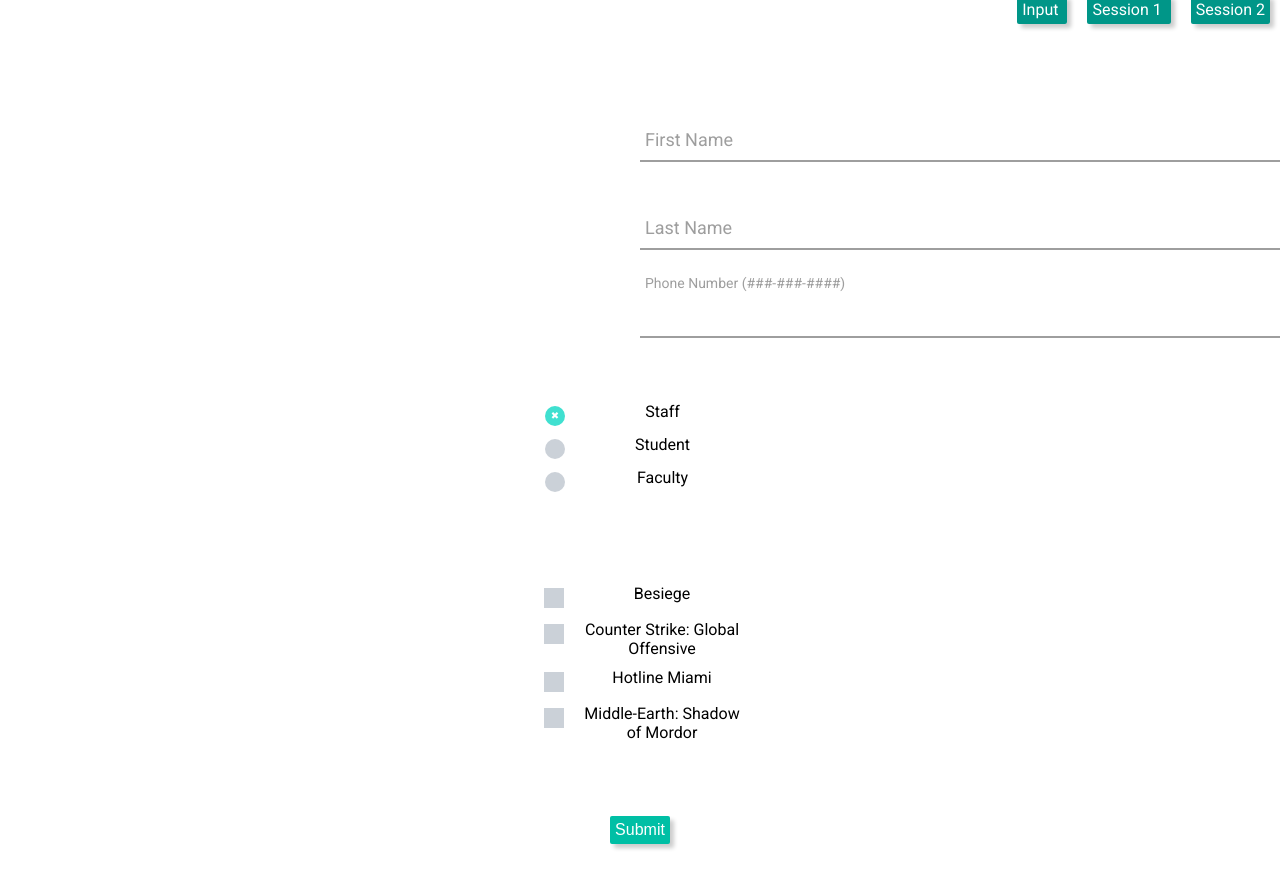
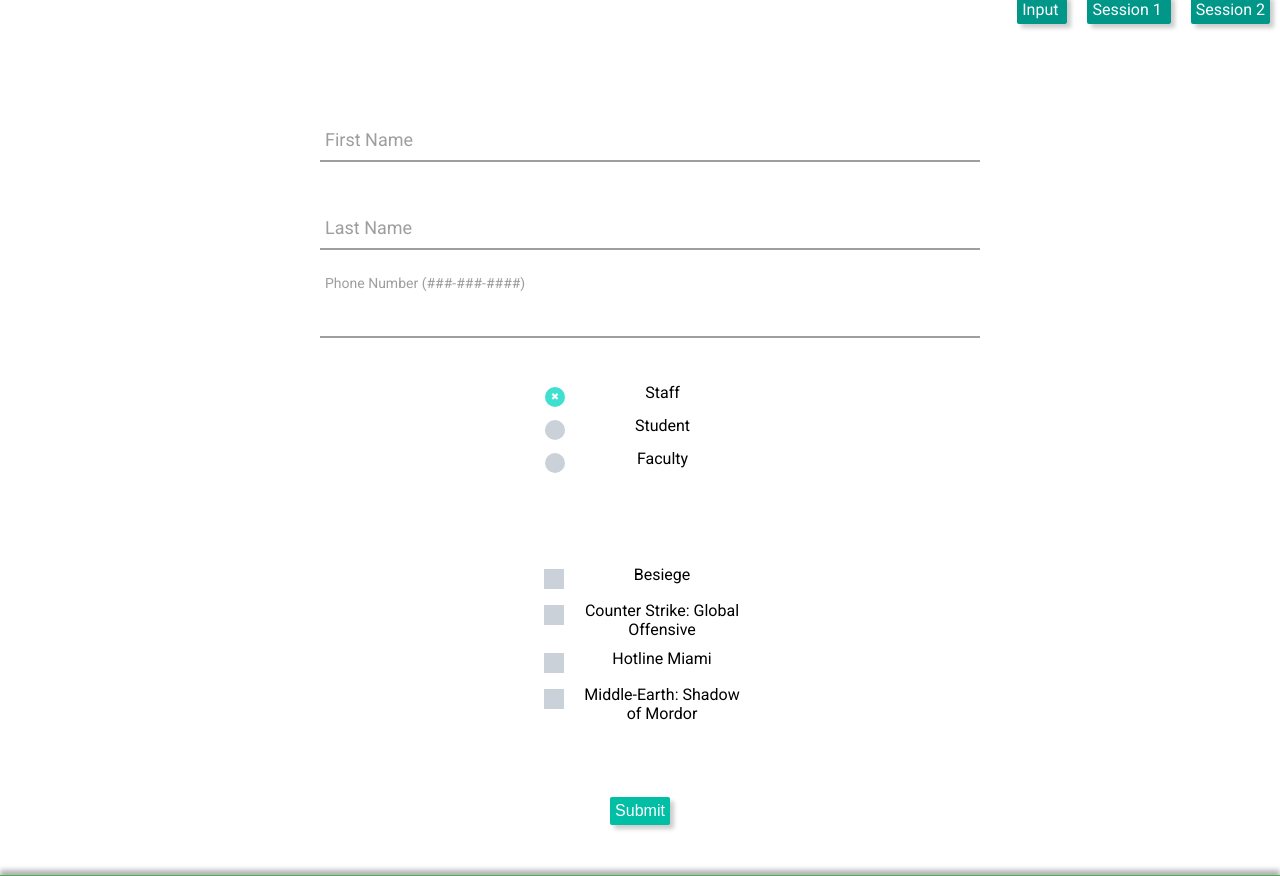
Before and after one commit to vanm0012/CST8238, a PHP site: page /Lab8/Session1.php in a window 1280 px wide. Shown: the part 75-951 px from the top of the page. Run offline with PHP 8.4, Linux system fonts and the light colour scheme.

Commit message:
Adjusted text box forms

```diff
--- a/Lab8/Session1.php
+++ b/Lab8/Session1.php
@@ -24,7 +24,7 @@ include("Footer.php");
         echo '<form method="post">';
 
         /* Text Boxes */
-        echo '<div style="width:50%; margin-left: auto;">';
+        echo '<div style="width:50%; margin-left: auto; display: inline-block;">';
 
         echo '<div class="input-group">';
         echo '<input required type="text" name="fname">';
```
